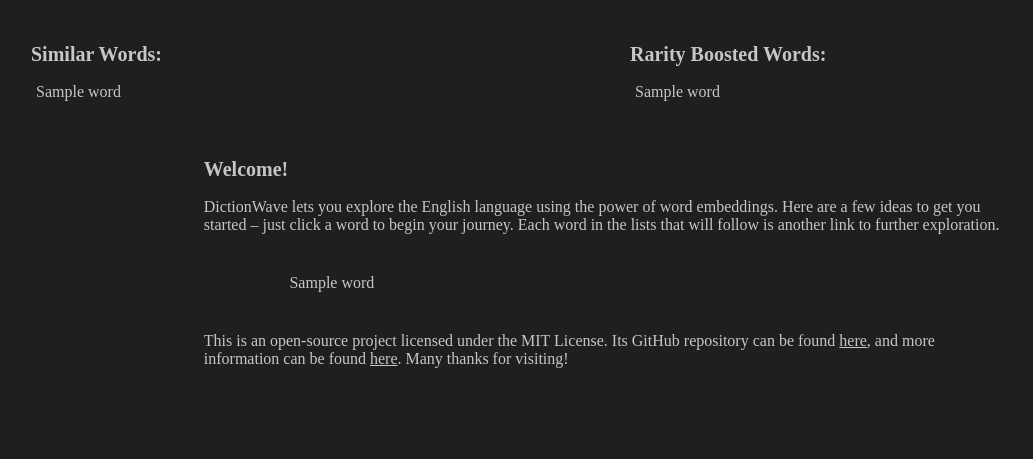
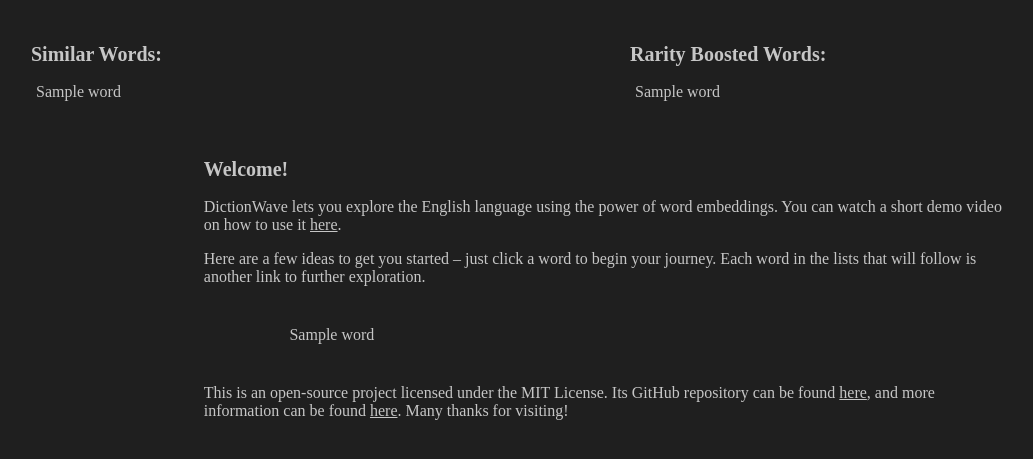
Before and after one commit to jhelsby/DictionWave, a Flask app: template templates/index.html in a window 1280 px wide. Shown: the part 131-590 px from the top of the page, without its empty margins (33-1066 px from the left). Run offline with Flask 3, Linux system fonts and the light colour scheme; the template is opened without the code that fills it: most values are stand-ins (such as "Sample title", 1, 10 or a date in 2020); parts of the project's set-up code (start-up, migrations or seed data) failed here and were passed over.

Commit message:
Added demo video to homepage

```diff
--- a/templates/index.html
+++ b/templates/index.html
@@ -64,7 +64,11 @@
         <div class="welcome">
             <h2>Welcome!</h2>
             <p>
-                DictionWave lets you explore the English language using the power of word embeddings. Here are a few
+                DictionWave lets you explore the English language using the power of word embeddings. You can watch a
+                short
+                demo video on how to use it <u><a href="https://www.jhelsby.com/dictionwave_demo.mp4">here</a></u>.
+            </p>
+            <p>Here are a few
                 ideas
                 to get you started &ndash; just click a word to begin your journey. Each word in the lists that will
                 follow
```
